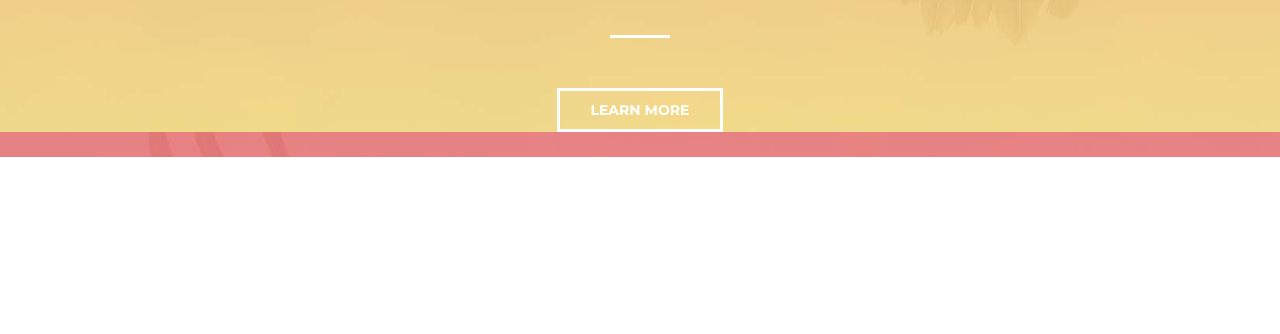
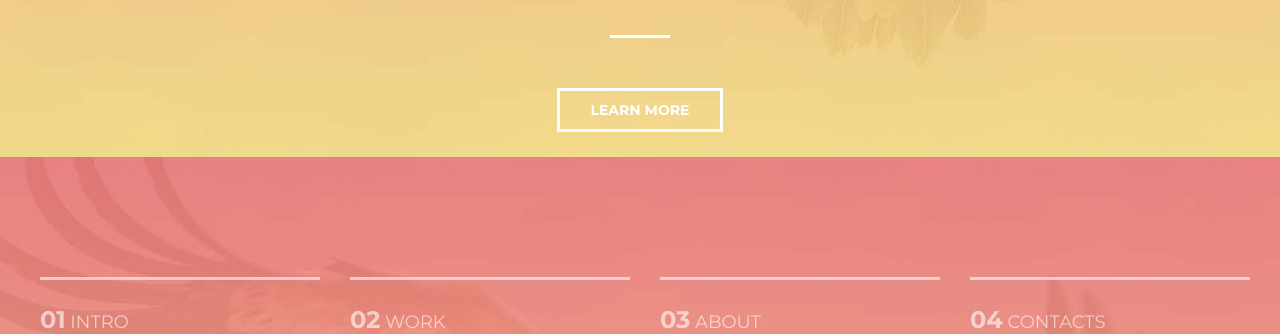
Before and after one commit to mrsardorr/GIT-BEM, a plain HTML site: page index.html in a window 1280 px wide. Shown: the part 643-977 px from the top of the page. Before the commit the page ends 800 px from the top, so only its background shows below. Drawn offline with Linux system fonts and the light colour scheme.

Commit message:
header - footer added
footer part of header

```diff
--- a/index.html
+++ b/index.html
@@ -27,6 +27,24 @@
         <h1 class="header-main__h1">Welcome to MoGo</h1>
         <button class="header-main__button">LEARN MORE</button>
     </div>
+    <div class="header-footer">
+        <div class="header-footer__box">
+            <div class="header-footer__box__line"></div>
+            <p class="header-footer__box__p"><span class="header-footer__box__p__span">01</span> INTRO</p>
+        </div>
+        <div class="header-footer__box">
+            <div class="header-footer__box__line"></div>
+            <p class="header-footer__box__p"><span class="header-footer__box__p__span">02</span> WORK</p>
+        </div>
+        <div class="header-footer__box">
+            <div class="header-footer__box__line"></div>
+            <p class="header-footer__box__p"><span class="header-footer__box__p__span">03</span> ABOUT</p>
+        </div>
+        <div class="header-footer__box">
+            <div class="header-footer__box__line"></div>
+            <p class="header-footer__box__p"><span class="header-footer__box__p__span">04</span> CONTACTS</p>
+        </div>
+    </div>
 </header>
 
 
--- a/style.css
+++ b/style.css
@@ -13,6 +13,7 @@
 body{
     background-image: url(img/Layer\ 15.jpg);
     background-size: cover;
+    background-attachment: fixed;
 }
 header{
     max-width: 1200px;
@@ -85,3 +86,45 @@ header{
     margin: auto;
     margin-top: 125px;
 }
+.header-footer{
+    display: flex;
+    margin-top: 145px;
+}
+.header-footer__box{
+    margin-right: 30px;
+    opacity: .6;
+    transition: .3s;
+}
+.header-footer__box__line{
+    width: 280px;
+    height: 3px;
+    background-color: white;
+    margin-bottom: 25px;
+    position: relative;
+
+}
+.header-footer__box__line::after{
+    content: "";
+    position: absolute;
+    width: 0%;
+    height: 100%;
+    background-color: #f38181;
+    transition: .7s;
+}
+.header-footer__box__p{
+    font-family: 'Montserrat', sans-serif;
+    font-size: 18px;
+    color: white;
+    font-weight:normal;
+}
+.header-footer__box__p__span{
+    font-size: 24px;
+    font-weight: bold;
+}
+
+.header-footer__box:hover {
+    opacity: 1;
+}
+.header-footer__box:hover .header-footer__box__line::after{
+    width: 100%;
+}
```
